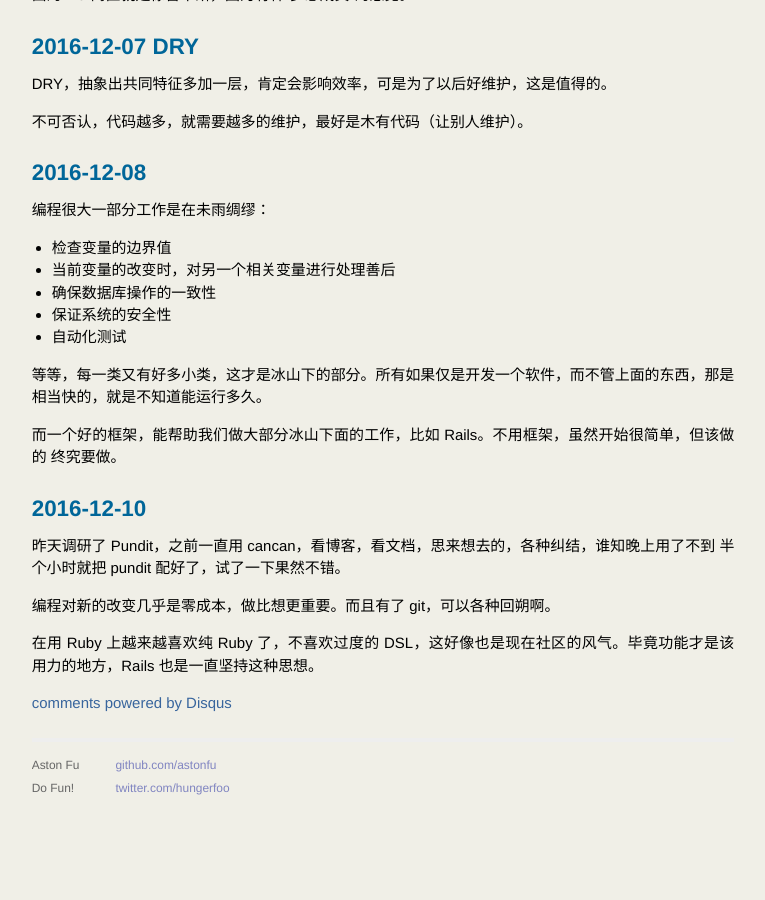
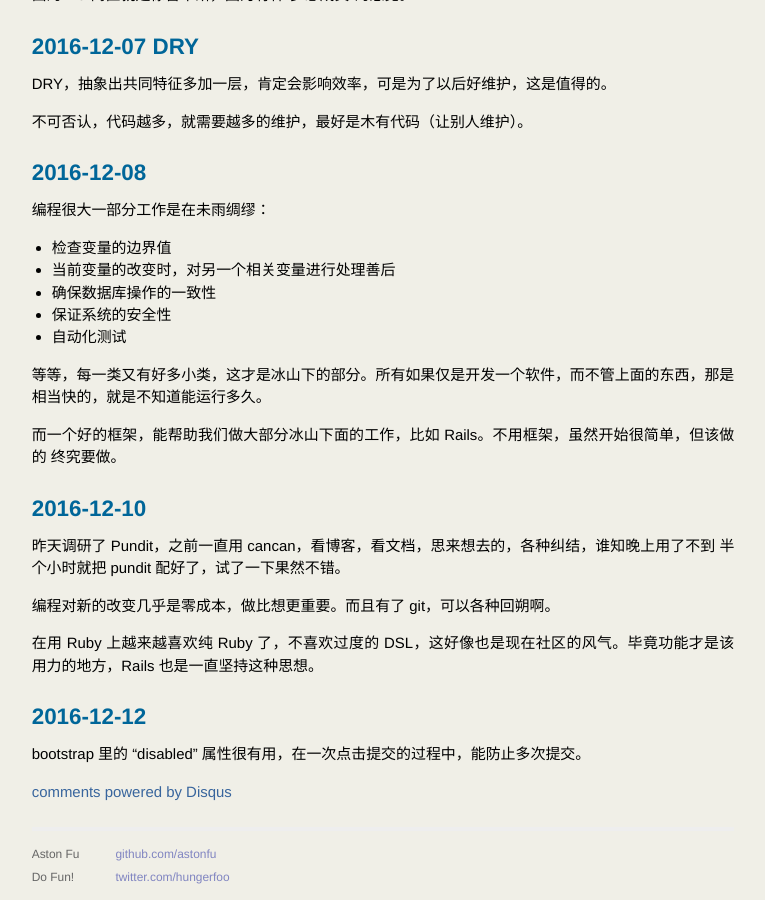
Before and after one commit to hulkfu/hulkfoo.github.io, a Jekyll site: the page built from _posts/2014-02-08-my-coding-life.md, in a window 1280 px wide and 900 px high, scrolled down 6031 px. Shown: the whole window, without its empty margins (257-1022 px from the left). Built offline with Jekyll 4.4.1, drawn with Linux system fonts in a browser that asks for light colours; comment, search, counter and statistics services are not loaded; before the commit the page ends 6842 px from its top, so only the background shows below that.

Commit message:
bootstrap disabled attr.

```diff
--- a/_posts/2014-02-08-my-coding-life.md
+++ b/_posts/2014-02-08-my-coding-life.md
@@ -210,3 +210,6 @@ DRY，抽象出共同特征多加一层，肯定会影响效率，可是为了
 
 在用 Ruby 上越来越喜欢纯 Ruby 了，不喜欢过度的 DSL，这好像也是现在社区的风气。毕竟功能才是该
 用力的地方，Rails 也是一直坚持这种思想。
+
+## 2016-12-12
+bootstrap 里的 “disabled” 属性很有用，在一次点击提交的过程中，能防止多次提交。
```
